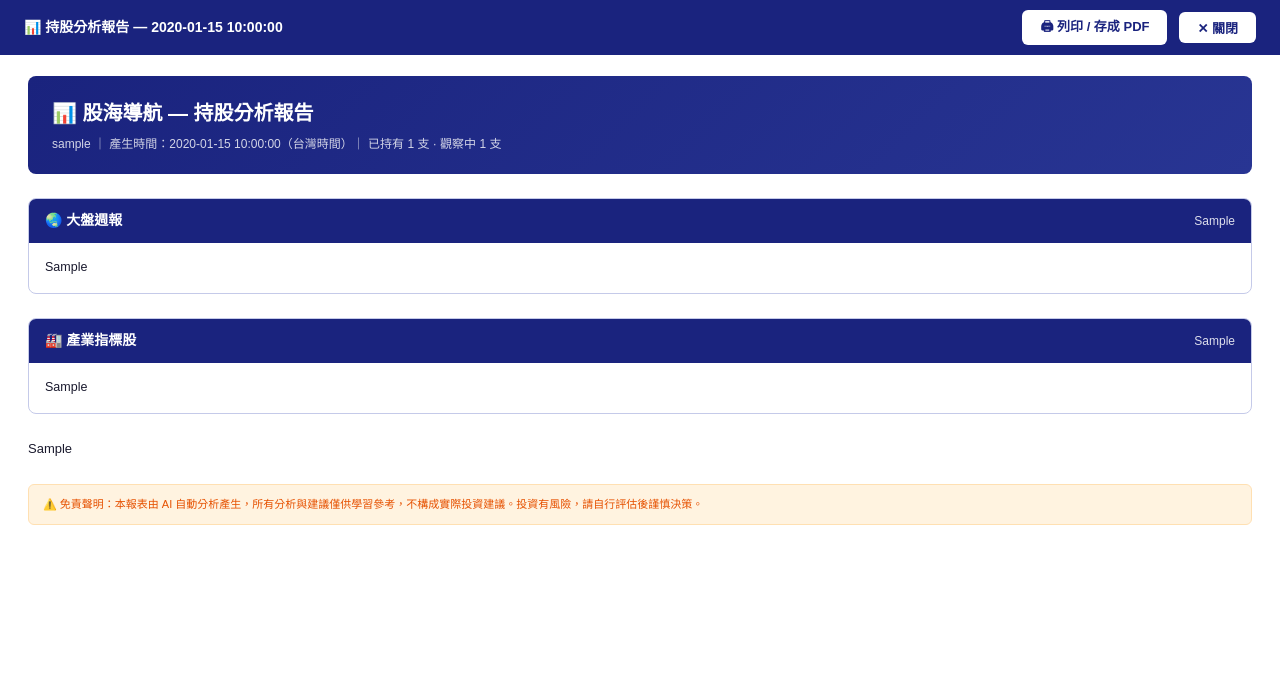
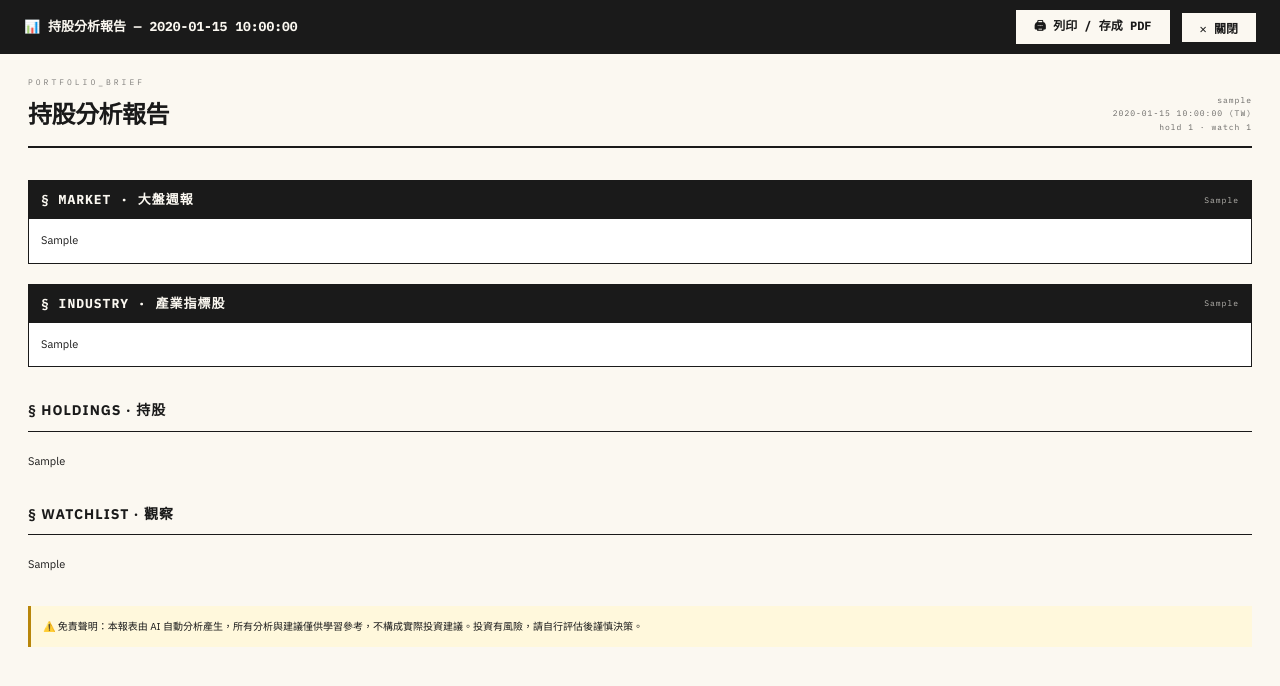
Before and after one commit to Jason690926/investment-system, a Flask app: template templates/print_report.html in a window 1280 px wide. Shown: the top 686 px of the page. Run offline with Flask 3, Linux system fonts and the light colour scheme; the template is opened without the code that fills it: most values are stand-ins (such as "Sample title", 1, 10 or a date in 2020).

Commit message:
feat: print-report 視覺改版（IBM Plex + 象牙紙 + 終端機印刷風）

```diff
--- a/templates/print_report.html
+++ b/templates/print_report.html
@@ -4,126 +4,322 @@
   <meta charset="UTF-8">
   <meta name="viewport" content="width=device-width, initial-scale=1.0">
   <title>持股分析報告 — {{ date_str }}</title>
+
+  <link rel="preconnect" href="https://fonts.googleapis.com">
+  <link rel="preconnect" href="https://fonts.gstatic.com" crossorigin>
+  <link href="https://fonts.googleapis.com/css2?family=IBM+Plex+Mono:wght@400;700&family=IBM+Plex+Sans:wght@400;700&family=Noto+Sans+TC:wght@400;700&display=swap" rel="stylesheet">
+
   <style>
+    :root {
+      --font-sans: "IBM Plex Sans", "Noto Sans TC", "Microsoft JhengHei", sans-serif;
+      --font-mono: "IBM Plex Mono", "Consolas", monospace;
+
+      --paper:        #fbf8f1;
+      --ink:          #1a1a1a;
+      --amber:        #b8860b;
+      --bull:         #c0392b;
+      --bear:         #2e7d32;
+      --support:      #1565c0;
+      --amber-soft:   #fff8dc;
+      --bull-soft:    #fef0f0;
+      --support-soft: #e8f4ff;
+      --rule-soft:    #e5e0d0;
+
+      --space-xs: 4px;
+      --space-sm: 8px;
+      --space-md: 12px;
+      --space-lg: 20px;
+      --space-xl: 32px;
+
+      --fs-display:    24px;
+      --fs-section:    14px;
+      --fs-stock-name: 16px;
+      --fs-body:       11px;
+      --fs-label:      9px;
+      --fs-mini:       8px;
+    }
+
     * { box-sizing: border-box; }
     body {
-      font-family: "Microsoft JhengHei", "PingFang TC", "Heiti TC", Arial, sans-serif;
-      font-size: 13px; color: #1a1a2e; background: #fff;
-      margin: 0; padding: 24px 28px; line-height: 1.7;
+      font-family: var(--font-sans);
+      font-size: var(--fs-body);
+      color: var(--ink);
+      background: var(--paper);
+      margin: 0; padding: 24px 28px;
+      line-height: 1.7;
     }
 
+    /* 列印工具列（螢幕用，列印時隱藏） */
     .print-toolbar {
       position: fixed; top: 0; left: 0; right: 0;
-      background: #1a237e; color: #fff;
+      background: var(--ink); color: var(--paper);
       padding: 10px 24px; display: flex; align-items: center; gap: 12px;
-      z-index: 100; font-size: 14px;
+      z-index: 100; font-size: 13px;
+      font-family: var(--font-mono);
     }
-    .print-toolbar strong { flex: 1; }
+    .print-toolbar strong { flex: 1; font-weight: 700; }
     .print-toolbar button {
-      background: #fff; color: #1a237e; border: none;
-      padding: 6px 18px; border-radius: 6px; font-size: 13px;
+      background: var(--paper); color: var(--ink); border: none;
+      padding: 6px 18px; border-radius: 0; font-size: 12px;
       cursor: pointer; font-weight: 700;
+      font-family: var(--font-mono);
     }
-    .print-toolbar button:hover { background: #e8eaf6; }
+    .print-toolbar button:hover { background: var(--amber); color: var(--paper); }
 
     .report-body { padding-top: 52px; }
 
+    /* 封面 */
     .report-header {
-      background: linear-gradient(135deg, #1a237e 0%, #283593 100%);
-      color: #fff; padding: 20px 24px; border-radius: 8px; margin-bottom: 24px;
+      border-bottom: 2px solid var(--ink);
+      padding: 0 0 var(--space-md);
+      margin-bottom: var(--space-xl);
+      display: flex; justify-content: space-between; align-items: flex-end;
     }
-    .report-header h1 { margin: 0 0 4px; font-size: 20px; }
-    .report-header p  { margin: 0; font-size: 12px; opacity: .8; }
+    .report-header h1 {
+      margin: 0;
+      font-size: var(--fs-display);
+      font-weight: 700;
+      letter-spacing: -.5px;
+      font-family: var(--font-sans);
+    }
+    .report-header .meta {
+      text-align: right;
+      font-family: var(--font-mono);
+      font-size: var(--fs-mini);
+      letter-spacing: 1px;
+      opacity: .65;
+      line-height: 1.7;
+    }
+    .report-header .label {
+      display: block;
+      font-family: var(--font-mono);
+      font-size: var(--fs-mini);
+      letter-spacing: 3px;
+      opacity: .55;
+      text-transform: uppercase;
+      margin-bottom: 4px;
+    }
 
-    .stock-block {
-      border: 1px solid #dde3f0; border-radius: 8px;
-      margin-bottom: 24px; overflow: hidden;
+    /* 章節分隔（§ HOLDINGS / § WATCHLIST） */
+    .section-divider {
+      font-family: var(--font-sans);
+      font-size: var(--fs-section);
+      font-weight: 700;
+      letter-spacing: 1px;
+      border-bottom: 1px solid var(--ink);
+      padding-bottom: var(--space-sm);
+      margin: var(--space-xl) 0 var(--space-lg);
     }
-    .stock-block-header {
-      background: #e8eaf6; padding: 12px 16px;
-      display: flex; justify-content: space-between; align-items: center;
-    }
-    .stock-block-name   { font-size: 16px; font-weight: 700; color: #1a237e; }
-    .stock-block-symbol { font-size: 12px; color: #666; margin-top: 2px; }
-    .stock-block-meta   { text-align: right; font-size: 12px; color: #555; line-height: 1.6; }
 
-    .stock-meta-row {
-      display: flex; flex-wrap: wrap; gap: 8px;
-      padding: 10px 16px; background: #f8f9ff;
-      border-bottom: 1px solid #dde3f0; font-size: 12px;
-    }
-    .meta-pill {
-      background: #fff; border: 1px solid #c5cae9;
-      border-radius: 20px; padding: 3px 10px; color: #444;
-    }
-    .badge-holding  { background: #e8f5e9; color: #2e7d32; border-color: #a5d6a7; }
-    .badge-watching { background: #e3f2fd; color: #1565c0; border-color: #90caf9; }
-
-    .analysis-wrap { padding: 16px; }
-    .no-analysis   { padding: 20px 16px; color: #999; font-style: italic; text-align: center; }
-
-    .analysis-wrap h3 {
-      font-size: 13px; font-weight: 700; color: #1a237e;
-      border-left: 4px solid #1a237e; padding: 6px 10px;
-      background: #e8eaf6; border-radius: 0 4px 4px 0;
-      margin: 18px 0 8px;
-    }
-    .analysis-wrap ul { padding-left: 18px; margin: 4px 0; }
-    .analysis-wrap li { margin: 4px 0; }
-    .analysis-wrap p  { margin: 6px 0; }
-
-    .key-point {
-      display: inline-block; color: #7c5e00; font-weight: 700;
-      background: #fff8e1; border-left: 3px solid #f9a825;
-      padding: 2px 8px; border-radius: 0 4px 4px 0; margin: 2px 0;
-    }
-    .support-level    { color: #1565c0; font-weight: 700; background: #e3f2fd; padding: 1px 6px; border-radius: 4px; }
-    .resistance-level { color: #c62828; font-weight: 700; background: #ffebee; padding: 1px 6px; border-radius: 4px; }
-    .target-price     { color: #2e7d32; font-weight: 700; background: #e8f5e9; padding: 1px 6px; border-radius: 4px; }
-    .stop-loss        { color: #b71c1c; font-weight: 700; background: #ffebee; padding: 1px 6px; border-radius: 4px; }
-    .short-term-title { color: #d84315; font-weight: 700; }
-    .mid-term-title   { color: #1565c0; font-weight: 700; }
-
-    .analysis-wrap table { width: 100%; border-collapse: collapse; font-size: 12px; margin: 8px 0; }
-    .analysis-wrap th { background: #e8eaf6; padding: 6px 8px; text-align: left; font-weight: 600; color: #333; }
-    .analysis-wrap td { padding: 5px 8px; border-bottom: 1px solid #f0f0f0; }
-    .bull { color: #e53935; font-weight: 600; }
-    .bear { color: #43a047; font-weight: 600; }
-
-    .recommend-section h3 { border-left-color: #e65100; background: #fff3e0; color: #e65100; }
-
-    /* 週報區塊（大盤週報 + 產業指標股） */
+    /* 週報區塊 */
     .weekly-section {
-      border: 1px solid #c5cae9; border-radius: 8px;
-      margin-bottom: 24px; overflow: hidden;
+      border: 1px solid var(--ink);
+      margin-bottom: var(--space-lg);
       page-break-inside: avoid;
     }
     .weekly-section-header {
-      background: #1a237e; color: #fff;
-      padding: 10px 16px; font-weight: 700; font-size: 14px;
+      background: var(--ink); color: var(--paper);
+      padding: var(--space-sm) var(--space-md);
+      font-weight: 700; font-size: 13px;
       display: flex; justify-content: space-between; align-items: center;
+      font-family: var(--font-mono);
+      letter-spacing: 1px;
     }
-    .weekly-section-header .range { font-weight: 400; font-size: 12px; opacity: .85; }
-    .weekly-section-body { padding: 14px 16px; font-size: 12.5px; line-height: 1.75; }
-    .weekly-section-body h3, .weekly-section-body h4 {
-      color: #1a237e; font-size: 13px; font-weight: 700; margin: 12px 0 6px;
-      border-left: 3px solid #1a237e; padding: 4px 8px; background: #e8eaf6;
-      border-radius: 0 4px 4px 0;
+    .weekly-section-header .range { font-weight: 400; font-size: var(--fs-mini); opacity: .7; }
+    .weekly-section-body {
+      padding: var(--space-md);
+      font-size: var(--fs-body);
+      line-height: 1.75;
+      background: #fff;
     }
-    .weekly-section-body ul { padding-left: 18px; margin: 4px 0; }
+    .weekly-section-body h3,
+    .weekly-section-body h4 {
+      color: var(--ink); font-size: 13px; font-weight: 700;
+      margin: var(--space-md) 0 var(--space-xs);
+      border-left: 3px solid var(--amber);
+      padding: var(--space-xs) var(--space-sm);
+      background: var(--amber-soft);
+    }
+    .weekly-section-body ul { padding-left: 18px; margin: var(--space-xs) 0; }
     .weekly-section-body li { margin: 3px 0; }
     .weekly-section-body p  { margin: 5px 0; }
 
-    .disclaimer {
-      background: #fff3e0; border: 1px solid #ffe0b2;
-      border-radius: 6px; padding: 10px 14px;
-      font-size: 11px; color: #e65100; margin-top: 24px;
+    /* 持股 / 觀察 區塊 */
+    .stock-block {
+      background: #fff;
+      border: 1px solid var(--ink);
+      margin-bottom: var(--space-lg);
+      page-break-inside: avoid;
+    }
+    .stock-block-header {
+      display: flex; justify-content: space-between; align-items: flex-start;
+      padding: var(--space-md);
+      border-bottom: 1px solid var(--ink);
+    }
+    .stock-name-row {
+      display: flex; align-items: baseline; gap: var(--space-sm);
+    }
+    .stock-name {
+      font-family: var(--font-sans);
+      font-size: var(--fs-stock-name);
+      font-weight: 700;
+      line-height: 1.1;
+    }
+    .stock-symbol {
+      font-family: var(--font-mono);
+      font-size: 10px;
+      opacity: .55;
+    }
+    .stock-price-row {
+      display: flex; align-items: baseline; gap: 10px;
+      margin-top: 5px;
+    }
+    .price-num {
+      font-family: var(--font-mono);
+      font-size: var(--fs-display);
+      font-weight: 700;
+      color: var(--ink);
+      letter-spacing: -1px;
+      line-height: 1;
+    }
+    .change {
+      font-family: var(--font-mono);
+      font-size: 11px;
+      font-weight: 700;
+    }
+    .change.bull { color: var(--bull); }
+    .change.bear { color: var(--bear); }
+
+    .stock-meta-right {
+      text-align: right;
+      font-family: var(--font-mono);
+      font-size: var(--fs-mini);
+      opacity: .55;
+      line-height: 1.7;
+    }
+    .idx-tag { letter-spacing: 2px; }
+
+    .data-row {
+      display: grid;
+      grid-template-columns: repeat(4, 1fr);
+      gap: 0;
+      padding: var(--space-sm) var(--space-md);
+      background: var(--paper);
+      border-bottom: 1px dashed var(--ink);
+      font-family: var(--font-mono);
+      font-size: var(--fs-label);
+    }
+    .data-row .label {
+      opacity: .5;
+      letter-spacing: 1px;
+    }
+    .data-row strong {
+      font-size: 11px;
+      font-weight: 700;
+    }
+    .data-row .bull { color: var(--bull); }
+    .data-row .bear { color: var(--bear); }
+    .data-row .amber { color: var(--amber); }
+    .data-row .muted { opacity: .5; }
+
+    .pills {
+      display: flex; flex-wrap: wrap; gap: 5px;
+      padding: var(--space-sm) var(--space-md);
+      background: var(--paper);
+      border-bottom: 1px solid var(--rule-soft);
+      font-family: var(--font-mono);
+      font-size: var(--fs-label);
+    }
+    .pill {
+      padding: 2px 7px;
+      letter-spacing: 0;
+    }
+    .pill .lbl { opacity: .6; letter-spacing: 1px; }
+    .pill-support { background: var(--support-soft); border-left: 3px solid var(--support); }
+    .pill-bull    { background: var(--bull-soft);    border-left: 3px solid var(--bull); }
+    .pill-amber   { background: var(--amber-soft);   border-left: 3px solid var(--amber); }
+    .pill-ink     { background: var(--ink); color: var(--paper); }
+    .pill-ink .lbl { opacity: .7; }
+    .pill-amber-outline { background: var(--paper); border: 1px solid var(--amber); }
+
+    /* AI 分析區塊（吃 token 統一控制） */
+    .analysis-wrap {
+      padding: var(--space-md);
+      font-family: var(--font-sans);
+      font-size: var(--fs-body);
+      line-height: 1.75;
+    }
+    .analysis-wrap h3,
+    .analysis-wrap h4 {
+      font-size: 13px; font-weight: 700;
+      border-left: 3px solid var(--amber);
+      padding: var(--space-xs) var(--space-sm);
+      background: var(--amber-soft);
+      margin: var(--space-md) 0 var(--space-xs);
+      color: var(--ink);
+    }
+    .analysis-wrap ul { padding-left: 18px; margin: var(--space-xs) 0; }
+    .analysis-wrap li { margin: 3px 0; }
+    .analysis-wrap p  { margin: 5px 0; }
+    .analysis-wrap table {
+      width: 100%; border-collapse: collapse; font-size: 10px; margin: var(--space-sm) 0;
+    }
+    .analysis-wrap th {
+      background: var(--paper); padding: 5px 7px; text-align: left;
+      font-weight: 700; border-bottom: 1px solid var(--ink);
+    }
+    .analysis-wrap td { padding: 4px 7px; border-bottom: 1px solid var(--rule-soft); }
+
+    /* AI 既有 class 對應 */
+    .analysis-wrap .key-point {
+      display: inline-block; color: var(--amber); font-weight: 700;
+      background: var(--amber-soft); border-left: 3px solid var(--amber);
+      padding: 2px 8px; margin: 2px 0;
+    }
+    .analysis-wrap .support-level    { color: var(--support); font-weight: 700; background: var(--support-soft); padding: 1px 6px; }
+    .analysis-wrap .resistance-level { color: var(--bull); font-weight: 700; background: var(--bull-soft); padding: 1px 6px; }
+    .analysis-wrap .target-price     { color: var(--amber); font-weight: 700; background: var(--amber-soft); padding: 1px 6px; }
+    .analysis-wrap .stop-loss        { color: var(--bull); font-weight: 700; background: var(--bull-soft); padding: 1px 6px; }
+    .analysis-wrap .short-term-title { color: var(--amber); font-weight: 700; }
+    .analysis-wrap .mid-term-title   { color: var(--support); font-weight: 700; }
+    .analysis-wrap .bull             { color: var(--bull); font-weight: 700; }
+    .analysis-wrap .bear             { color: var(--bear); font-weight: 700; }
+
+    .no-analysis {
+      padding: var(--space-lg) var(--space-md);
+      color: var(--ink);
+      opacity: .4;
+      font-style: italic;
+      text-align: center;
+      font-family: var(--font-mono);
+      font-size: 10px;
     }
 
+    .disclaimer {
+      background: var(--amber-soft);
+      border-left: 3px solid var(--amber);
+      padding: var(--space-md);
+      font-size: 10px;
+      color: var(--ink);
+      margin-top: var(--space-xl);
+      font-family: var(--font-sans);
+    }
+
+    /* 列印規則 */
+    @page {
+      size: A4;
+      margin: 18mm 14mm;
+      @bottom-right {
+        content: counter(page) " / " counter(pages);
+        font-family: "IBM Plex Mono", monospace;
+        font-size: 9px;
+        color: #888;
+      }
+    }
     @media print {
       .print-toolbar { display: none !important; }
       .report-body   { padding-top: 0; }
-      .stock-block   { page-break-inside: avoid; }
+      body           { background: var(--paper); }
     }
   </style>
 </head>
@@ -137,14 +333,21 @@
 
 <div class="report-body">
   <div class="report-header">
-    <h1>📊 股海導航 — 持股分析報告</h1>
-    <p>{{ user_name }} ｜ 產生時間：{{ date_str }}（台灣時間）｜ 已持有 {{ holding_count }} 支 · 觀察中 {{ watching_count }} 支</p>
+    <div>
+      <span class="label">PORTFOLIO_BRIEF</span>
+      <h1>持股分析報告</h1>
+    </div>
+    <div class="meta">
+      {{ user_name }}<br>
+      {{ date_str }} (TW)<br>
+      hold {{ holding_count }} · watch {{ watching_count }}
+    </div>
   </div>
 
   {% if weekly and weekly.html_market %}
   <div class="weekly-section">
     <div class="weekly-section-header">
-      <span>🌏 大盤週報</span>
+      <span>§ MARKET · 大盤週報</span>
       <span class="range">{{ weekly_range }}</span>
     </div>
     <div class="weekly-section-body">
@@ -156,7 +359,7 @@
   {% if weekly and weekly.html_industry %}
   <div class="weekly-section">
     <div class="weekly-section-header">
-      <span>🏭 產業指標股</span>
+      <span>§ INDUSTRY · 產業指標股</span>
       <span class="range">{{ weekly_range }}</span>
     </div>
     <div class="weekly-section-body">
@@ -165,7 +368,15 @@
   </div>
   {% endif %}
 
-  {{ stocks_html | safe }}
+  {% if holdings_html %}
+  <div class="section-divider">§ HOLDINGS · 持股</div>
+  {{ holdings_html | safe }}
+  {% endif %}
+
+  {% if watching_html %}
+  <div class="section-divider">§ WATCHLIST · 觀察</div>
+  {{ watching_html | safe }}
+  {% endif %}
 
   <div class="disclaimer">
     ⚠️ 免責聲明：本報表由 AI 自動分析產生，所有分析與建議僅供學習參考，不構成實際投資建議。投資有風險，請自行評估後謹慎決策。
```
